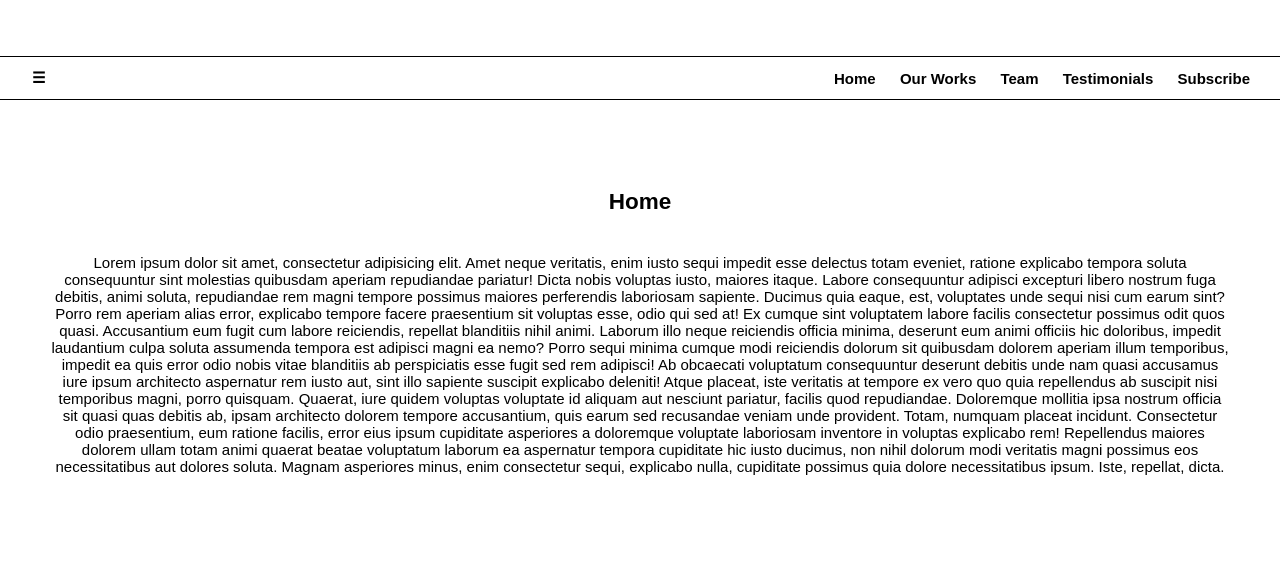
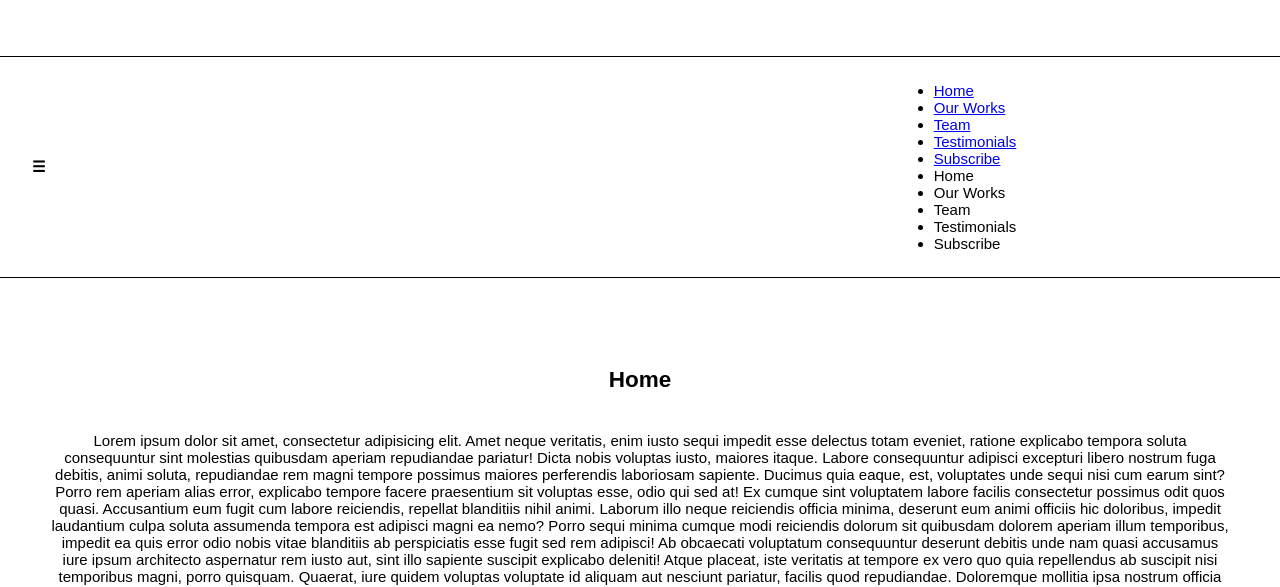
Before and after one commit to adrianvasile1/Project-2, a plain HTML site: page index.html in a window 1280 px wide. Shown: the part 207-794 px from the top of the page. Drawn offline with Linux system fonts and the light colour scheme.

Commit message:
com7
com7

```diff
--- a/css/style.css
+++ b/css/style.css
@@ -80,6 +80,8 @@ html {
   color: #000;
   font-weight: 600;
 }
+
+
 
 /* active navigation */
 #nav-container.scroll a.active {
--- a/index.html
+++ b/index.html
@@ -17,7 +17,8 @@
                 <a href="#" class="nav-logo" onclick="openNav()">&#9776;</a>
                 <input type="checkbox" id="tab-nav" class="tab-nav">
                 <label for="tab-nav" class="tab-nav-label">Menu</label>
-                <ul class="tab-content">
+
+                <ul id='into'>    <!-- class="tab-content" -->
                     <li><a class="active" href="#home">Home</a></li>
                     <li><a href="#our-works">Our Works</a></li>
                     <li><a href="#team">Team</a></li>
--- a/js/app.js
+++ b/js/app.js
@@ -1,3 +1,30 @@
+// add Li to
+function MenuItem(name) {
+  let li = document.createElement('li');
+  li.textContent = name;
+  return li;
+}
+// get the ul#menu
+const menu = document.querySelector('#into');
+
+
+// add menu item
+menu.appendChild(MenuItem('Home'));
+menu.appendChild(MenuItem('Our Works'));
+menu.appendChild(MenuItem('Team'));
+menu.appendChild(MenuItem('Testimonials'));
+menu.appendChild(MenuItem('Subscribe'));
+
+
+
+
+
+// Add style on the nav
+document.addEventListener('click', addItem);
+function addItem(){
+document.getElementById('into').classList.add('tab-content');
+}
+
 //When scroll the topnav is fixed .
 const navbar = document.getElementById("nav-container");
 const sticky = navbar.offsetTop;
@@ -56,7 +83,7 @@ links.map(element => {
   element.addEventListener("click", e => {
     e.preventDefault()
     document.getElementById(e.target.dataset.target).scrollIntoView({
-      behavior: "smooth", block: "end", inline: "nearest"
+      behavior: "smooth", block: "start", inline: "nearest"
     })
   })
 })
```
